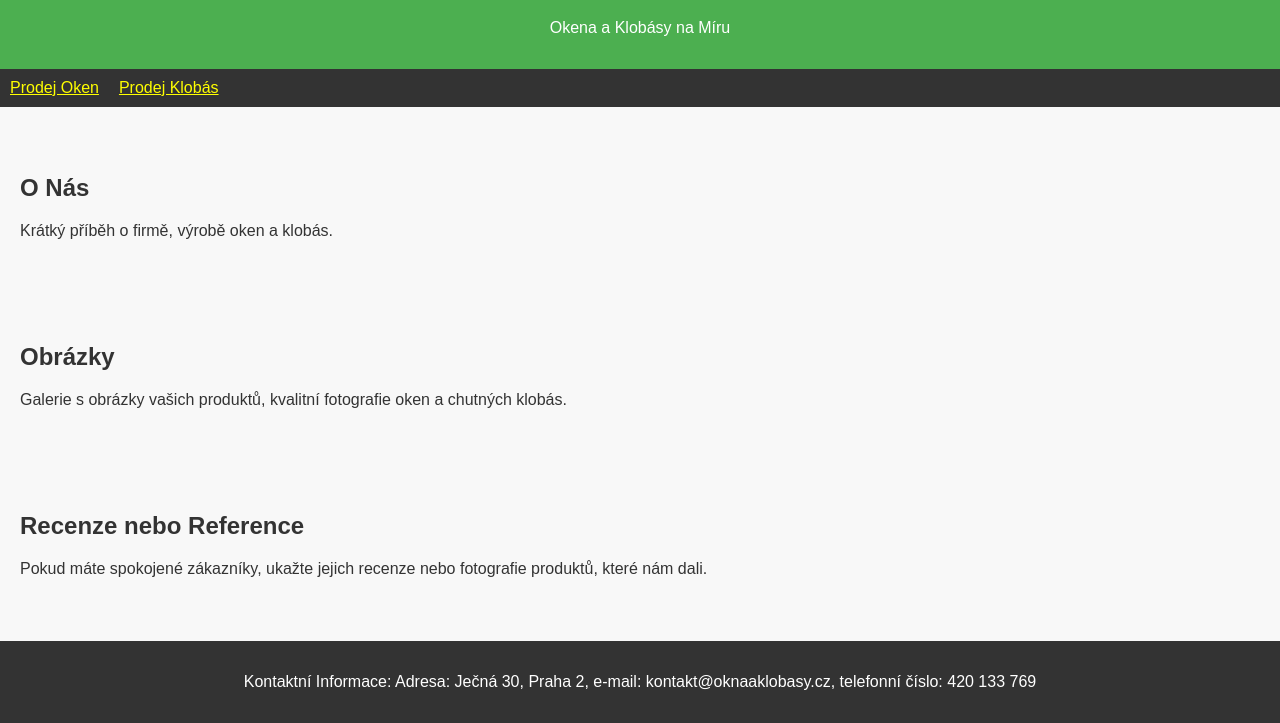
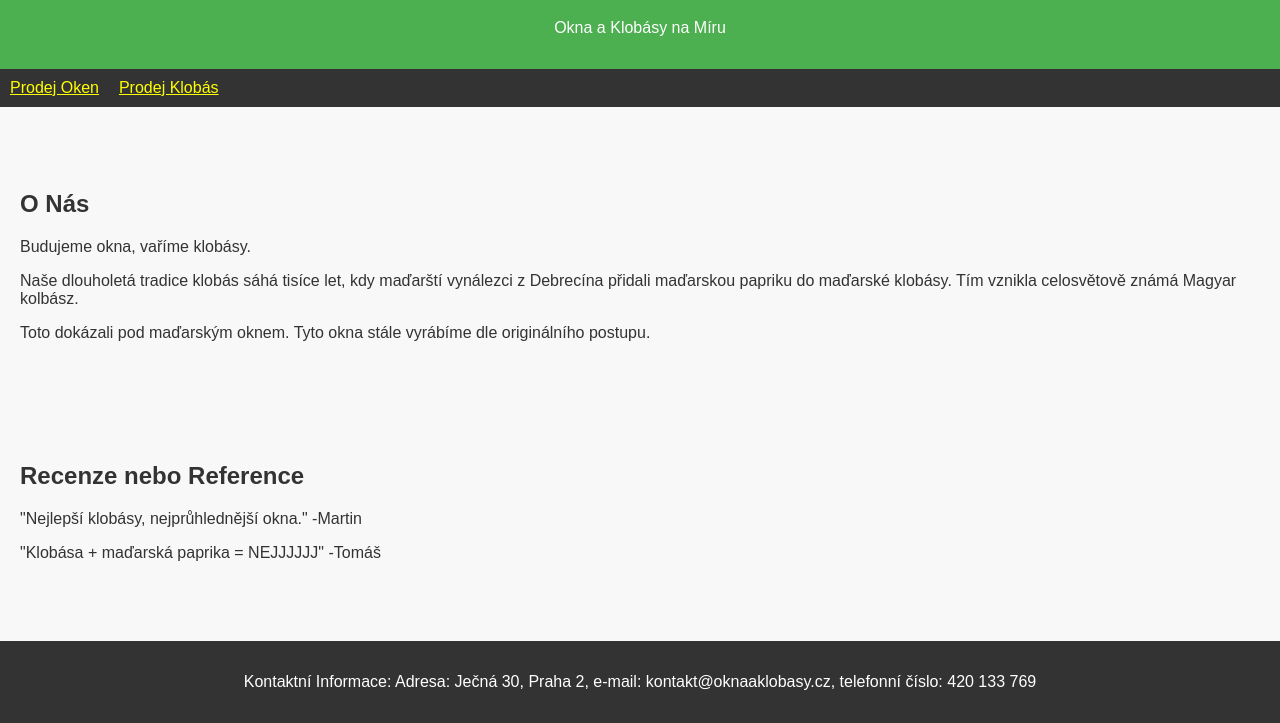
Before and after one commit to kritomas/Oknasy, a plain HTML site: page index.html in a window 1280 px wide. Shown: the part 77-800 px from the top of the page. Drawn offline with Linux system fonts and the light colour scheme.

Commit message:
Added articles to main page.

```diff
--- a/index.html
+++ b/index.html
@@ -10,7 +10,7 @@
 	<div>
 	    <header>
 	        <h1>Vítejte na OKNA A KLOBÁSY</h1>
-	        <p>Okena a Klobásy na Míru</p>
+	        <p>Okna a Klobásy na Míru</p>
 	    </header>
 
 	    <nav>
@@ -23,18 +23,15 @@
 
     <section>
         <h2>O Nás</h2>
-        <p>Krátký příběh o firmě, výrobě oken a klobás.</p>
-    </section>
-
-    <section>
-        <h2>Obrázky</h2>
-        <p>Galerie s obrázky vašich produktů, kvalitní fotografie oken a chutných klobás.</p>
-        <!-- Zde můžete přidat obrázky nebo galerii -->
+        <p>Budujeme okna, vaříme klobásy.</p>
+		<p>Naše dlouholetá tradice klobás sáhá tisíce let, kdy maďarští vynálezci z Debrecína přidali maďarskou papriku do maďarské klobásy. Tím vznikla celosvětově známá Magyar kolbász.</p>
+		<p>Toto dokázali pod maďarským oknem. Tyto okna stále vyrábíme dle originálního postupu.</p>
     </section>
 
     <section>
         <h2>Recenze nebo Reference</h2>
-        <p>Pokud máte spokojené zákazníky, ukažte jejich recenze nebo fotografie produktů, které nám dali.</p>
+        <p>"Nejlepší klobásy, nejprůhlednější okna." -Martin</p>
+		<p>"Klobása + maďarská paprika = NEJJJJJJ" -Tomáš</p>
     </section>
 
     <footer>
```
